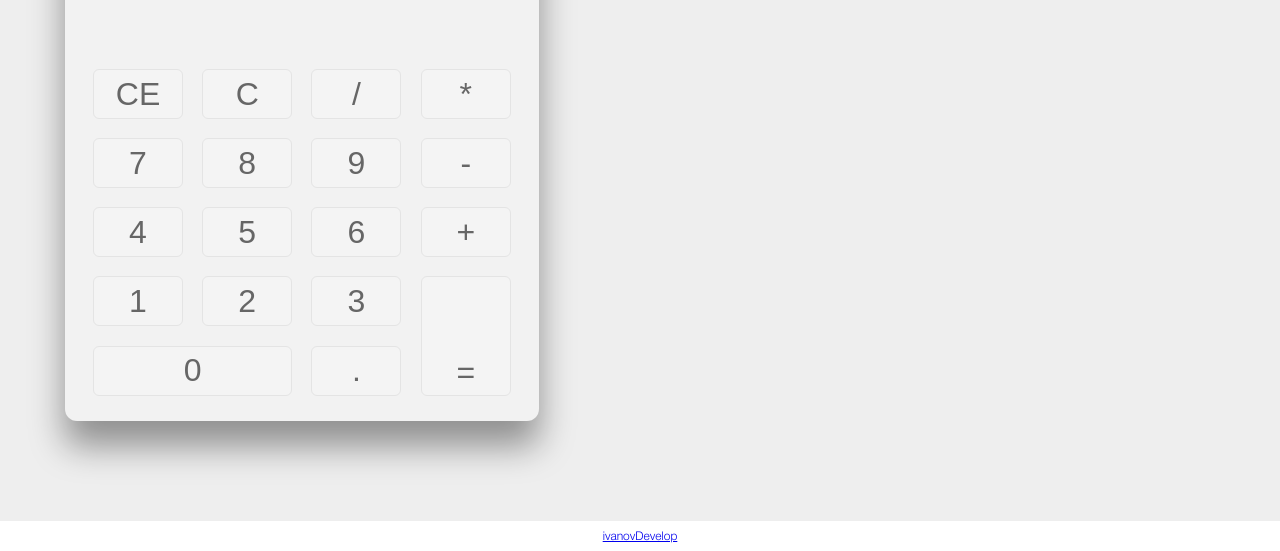
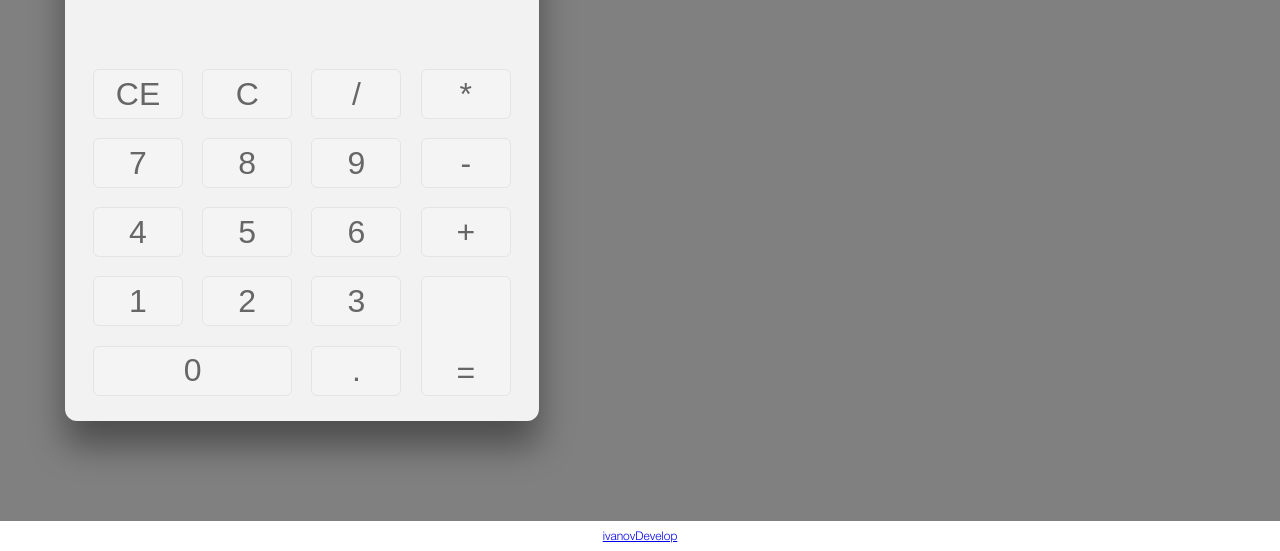
Before and after one commit to gftx/calculator, a plain HTML site: page index.html in a window 1280 px wide. Shown: the part 334-885 px from the top of the page. Drawn offline with Linux system fonts and the light colour scheme.

Commit message:
update background

```diff
--- a/css/main.css
+++ b/css/main.css
@@ -3,7 +3,7 @@ body, html {
   height: 100%;
   margin: 0;
   padding: 0;
-  background-color: #eee;
+  background-color: gray;
 }
 
 body {
```
